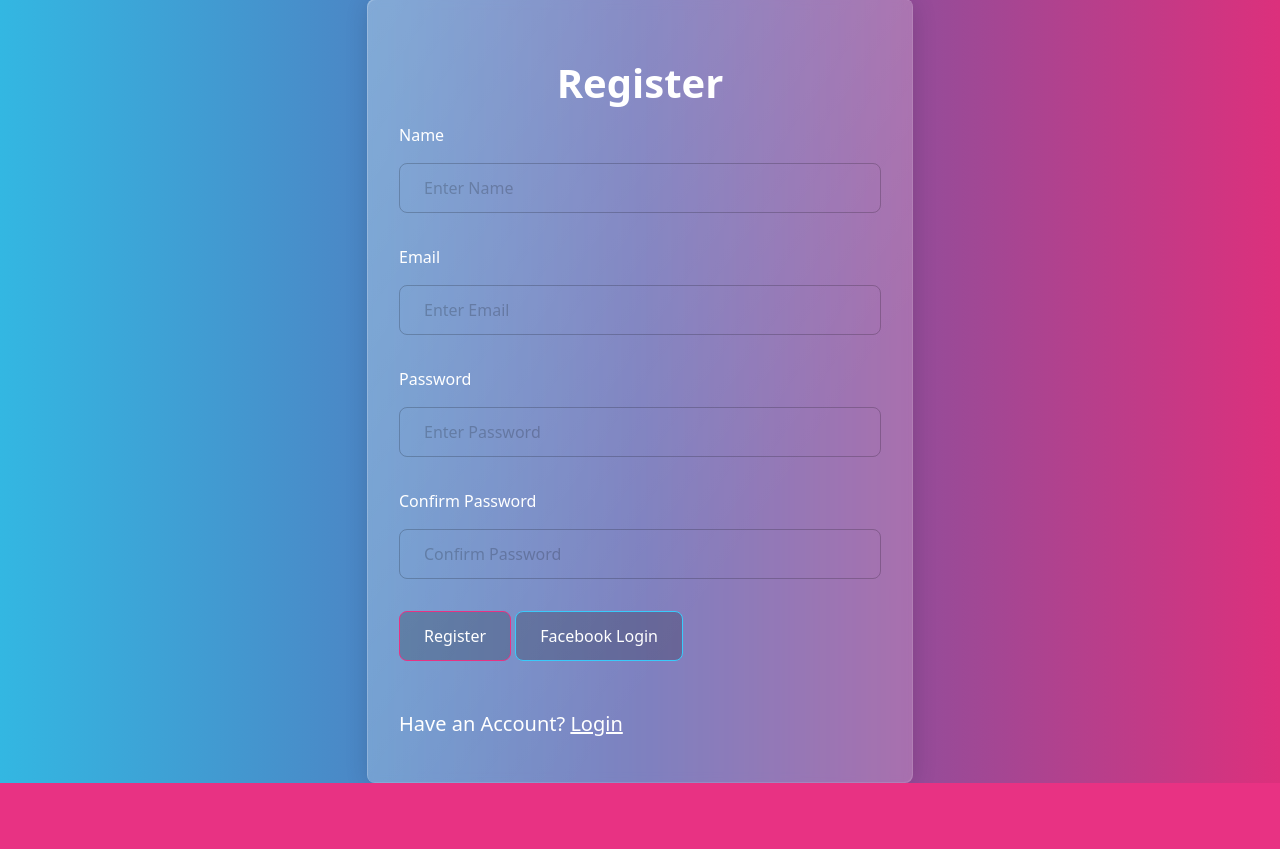
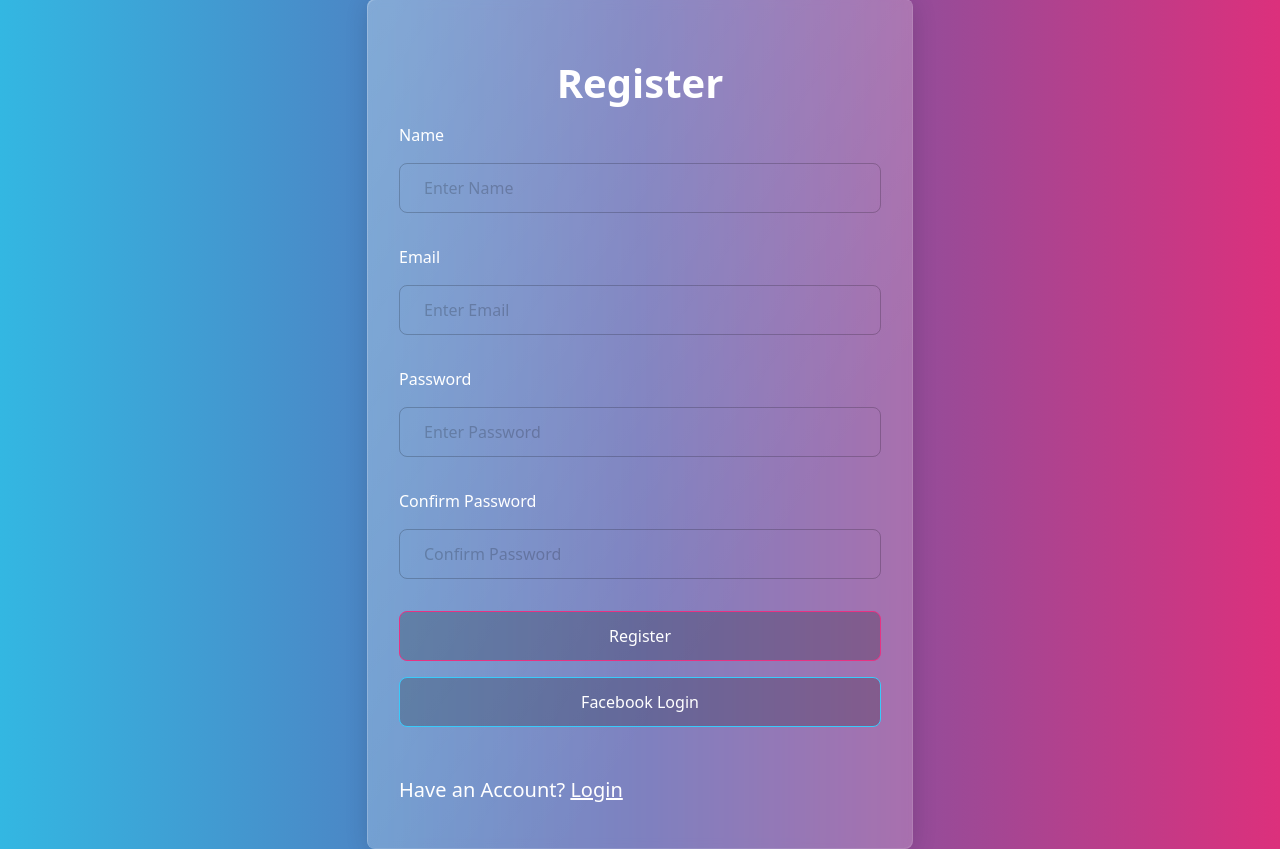
Before and after one commit to yanghaotse/Todo-List_passport, a Node server app: page /users/register in a window 1280 px wide. Shown: the part 163-1012 px from the top of the page. Before the commit the page ends 946 px from the top, so only its background shows below. Run offline with Node 20, Linux system fonts and the light colour scheme; some libraries are stand-ins or nearby versions.

Commit message:
feat: add register&login&facebook-login button css style

```diff
--- a/views/login.hbs
+++ b/views/login.hbs
@@ -13,8 +13,8 @@
           <label for="password" class="mb-2">Password</label>
           <input type="password" id="password" name="password" class="form-control" placeholder="Enter Password">
         </div>
-        <button type="submit" class="btn btn-primary btn-block">Login</button>
-        <a href="/auth/facebook" class="btn btn-info btn-block">Facebook Login</a>
+        <button type="submit" class="btn btn-primary btn-block" style="width:100%">Login</button>
+        <a href="/auth/facebook" class="btn btn-info mt-2" style="width:100%">Facebook Login</a>
       </form>
       <p class="lead mt-4">
         No Account? <a href="/users/register">Register</a>
--- a/views/register.hbs
+++ b/views/register.hbs
@@ -21,8 +21,8 @@
           <label for="confirmPassword" class="mb-2">Confirm Password</label>
           <input type="password" id="confirmPassword" name="confirmPassword" class="form-control" placeholder="Confirm Password" value="{{confirmPassword}}">
         </div>
-        <button type="submit" class="btn btn-primary btn-block">Register</button>
-        <a href="/auth/facebook" class="btn btn-info btn-block">Facebook Login</a>
+        <button type="submit" class="btn btn-primary btn-block" style="width:100%">Register</button>
+        <a href="/auth/facebook" class="btn btn-info btn-block mt-2" style="width:100%">Facebook Login</a>
       </form>
       <p class="lead mt-4">
         Have an Account? <a href="/users/login">Login</a>
```
Also changed, not shown: 1 other file.
